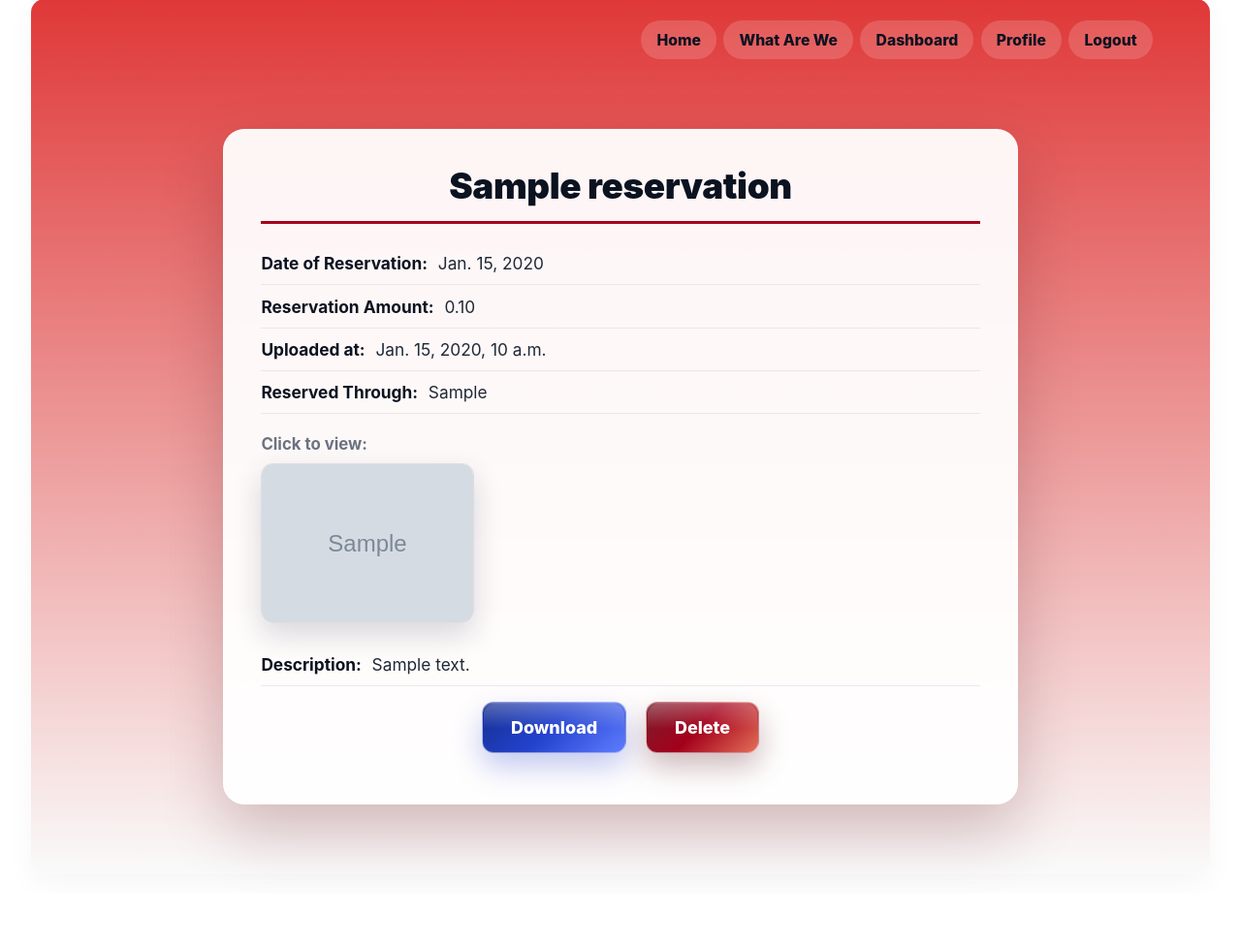
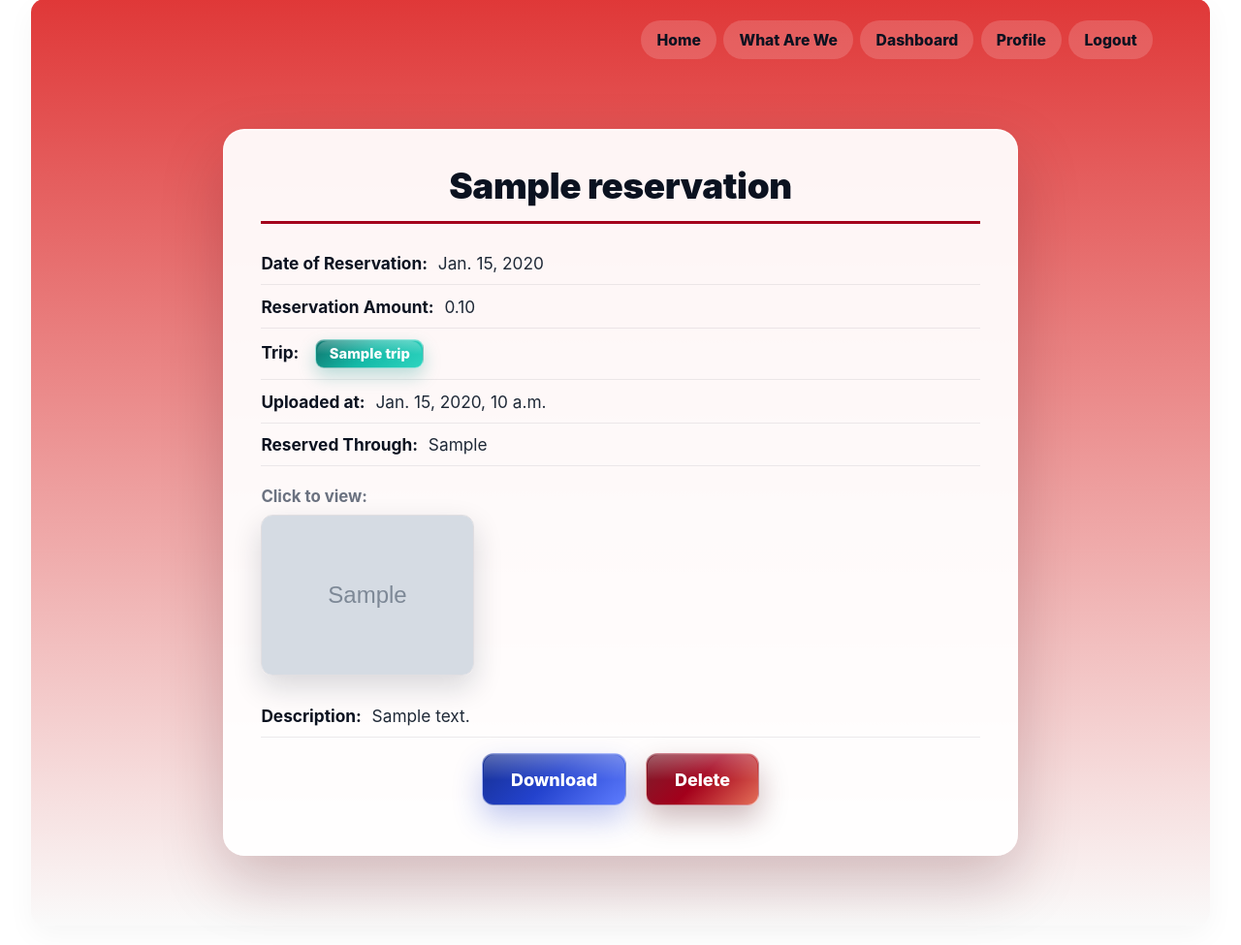
Before and after one commit to harishrajora/TripRep, a Django app: page /view_reservation/1/ in a window 1280 px wide. Shown: the part 21-996 px from the top of the page at 97% size. Before the commit the page ends 917 px from the top, so only its background shows below. Run offline with Django 4.2, Linux system fonts and the light colour scheme; a user stored in the database is signed in; tables that the repository leaves empty hold one stand-in row (values such as "Sample post"); grey boxes marked "Sample" are stand-in pictures; data that the repository does not hold is empty.

Commit message:
trip name now shown in the view reservation page. It also attaches a link to the associated trip.

```diff
--- a/core/static/core/css/style.css
+++ b/core/static/core/css/style.css
@@ -1143,11 +1143,15 @@ input[type="number"] {
   padding:0.32rem 0.85rem;
   font-size:0.92rem;
   border-radius:9px;
-  box-shadow:0 8px 18px rgba(35,66,205,0.24), 0 1px 0 rgba(255,255,255,0.3) inset;
+  background:linear-gradient(135deg, #0f766e 0%, #14b8a6 48%, #2dd4bf 100%);
+  box-shadow:0 8px 18px rgba(13,148,136,0.28), 0 1px 0 rgba(255,255,255,0.3) inset;
   margin:0 0 0 6px;
   vertical-align:middle;
 }
 .download_pdf--sm::before{ border-radius:8px; }
+.download_pdf--sm:hover, .download_pdf--sm:focus-visible{
+  box-shadow:0 12px 24px rgba(13,148,136,0.36), 0 1px 0 rgba(255,255,255,0.4) inset;
+}
 .download_pdf::before{
   content:"";
   position:absolute;
--- a/core/templates/core/view_reservation.html
+++ b/core/templates/core/view_reservation.html
@@ -10,6 +10,9 @@
     <div class="ticket-details">
       <p><strong>Date of Reservation:</strong> {{ reservation.date_of_reservation }}</p>
       <p><strong>Reservation Amount:</strong> {{ reservation.amount_paid }}</p>
+      {% if reservation.trip_link %}
+      <p><strong>Trip:</strong> <a href="{% url 'core:view_trip' reservation.trip_link.id %}" class="download_pdf download_pdf--sm">{{ reservation.trip_link.trip_name }}</a></p>
+      {% endif %}
       <p><strong>Uploaded at:</strong> {{ reservation.uploaded_at }}</p>
       <p><strong>Reserved Through:</strong> {{ reservation.booked_through }} </p>
       {% if reservation.image_thumbnail and reservation.image_thumbnail.url %}
```
